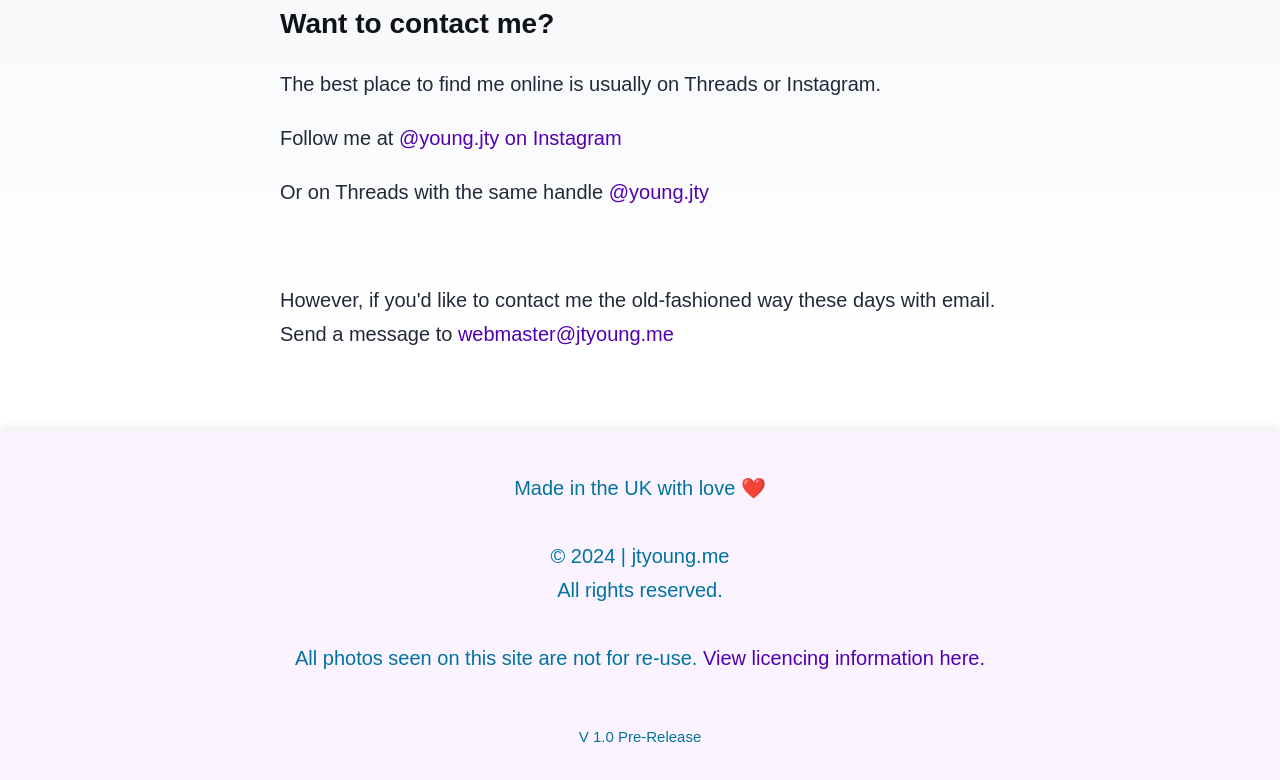
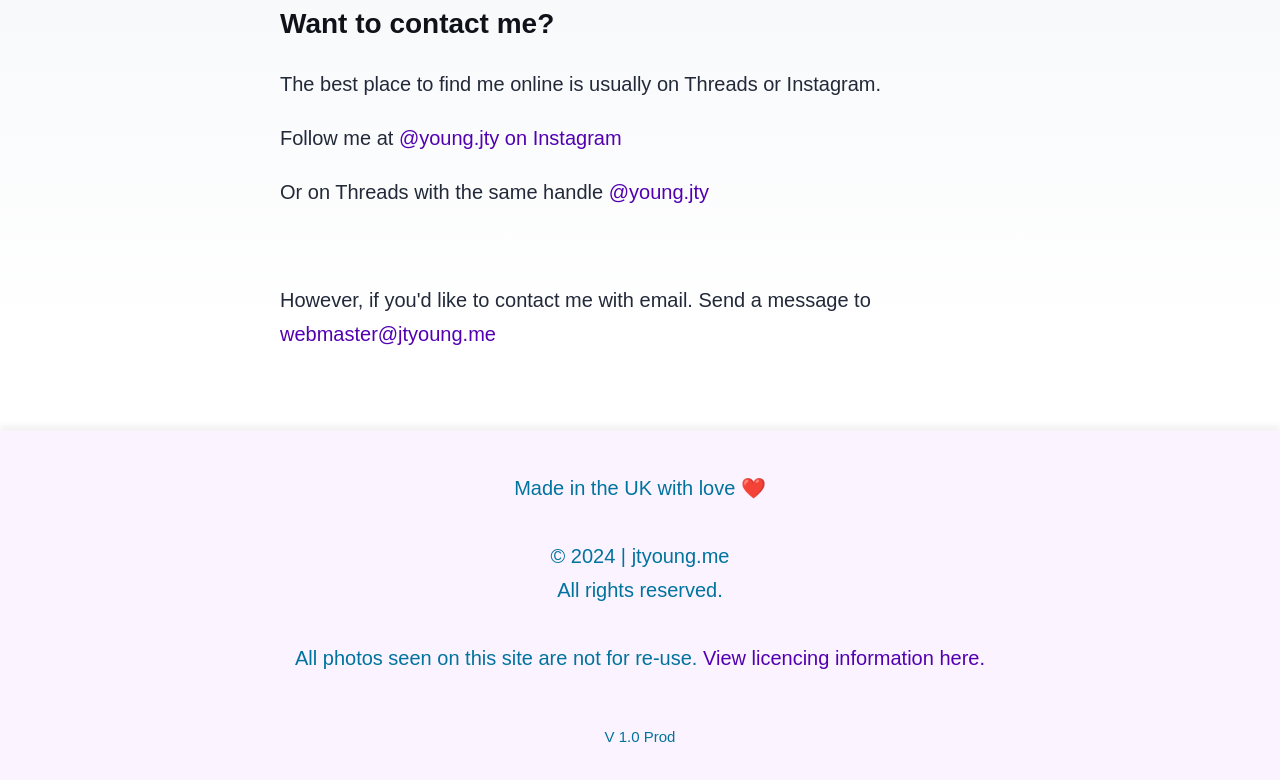
Before and after one commit to GameTours/jtyoung-me, an Astro site: page /contact in a window 1280 px wide. Shown: the part 270-1050 px from the top of the page. Built offline with nearby package versions, Linux system fonts and the light colour scheme; Astro itself is replaced by a stand-in of ours.

Commit message:
Final version before release v1.0
Changed a few files around, made the final tweaks before the final release. I have began moving the DNS over away from the holding page. Release due Friday September 6th.

```diff
--- a/package.json
+++ b/package.json
@@ -13,6 +13,6 @@
     "@astrojs/mdx": "^3.1.4",
     "@astrojs/rss": "^4.0.7",
     "@astrojs/sitemap": "^3.1.6",
-    "astro": "^4.14.5"
+    "astro": "^4.15.2"
   }
 }
--- a/src/components/Footer.astro
+++ b/src/components/Footer.astro
@@ -11,7 +11,7 @@ const today = new Date();
 <!-- 	<p class="smallfootertext">Want to know the technical details behind this website and how it was constructed? Visit the <a href="/construction">technical details page.</a></p>
 
 		will add the tech details page as part of the second release.... -->
-	<p class="smallfootertext">V 1.0 Pre-Release</p>
+	<p class="smallfootertext">V 1.0 Prod</p>
 
 </footer>
 <style>
--- a/src/pages/contact.astro
+++ b/src/pages/contact.astro
@@ -24,7 +24,7 @@ import { SITE_TITLE, SITE_DESCRIPTION } from '../consts';
 			<p>Follow me at <a href="https://instagram.com/young.jty">@young.jty on Instagram</a></p>
 			<p>Or on Threads with the same handle <a href="https://threads.net/young.jty">@young.jty</a></p>
 			<br>
-			<p>However, if you'd like to contact me the old-fashioned way these days with email. Send a message to <a href="mailto:webmaster@jtyoung.me">webmaster@jtyoung.me</a></p>
+			<p>However, if you'd like to contact me with email. Send a message to <a href="mailto:webmaster@jtyoung.me">webmaster@jtyoung.me</a></p>
 
 		</main>
 		<Footer />
--- a/src/pages/licencing.astro
+++ b/src/pages/licencing.astro
@@ -26,6 +26,10 @@ const PageName = "Licensing";
 			<p>
 				I, Joseph Young along with jtyoung.me hold all copyright to the images seen on this website.
 			</p>
+			<br>
+			<p>
+				If you would like to license any of the images seen on the website, <a href="/contact">please contact me</a>.
+			</p>
 
 		</main>
 		<Footer />
```
Also changed, not shown: 1 other file.
